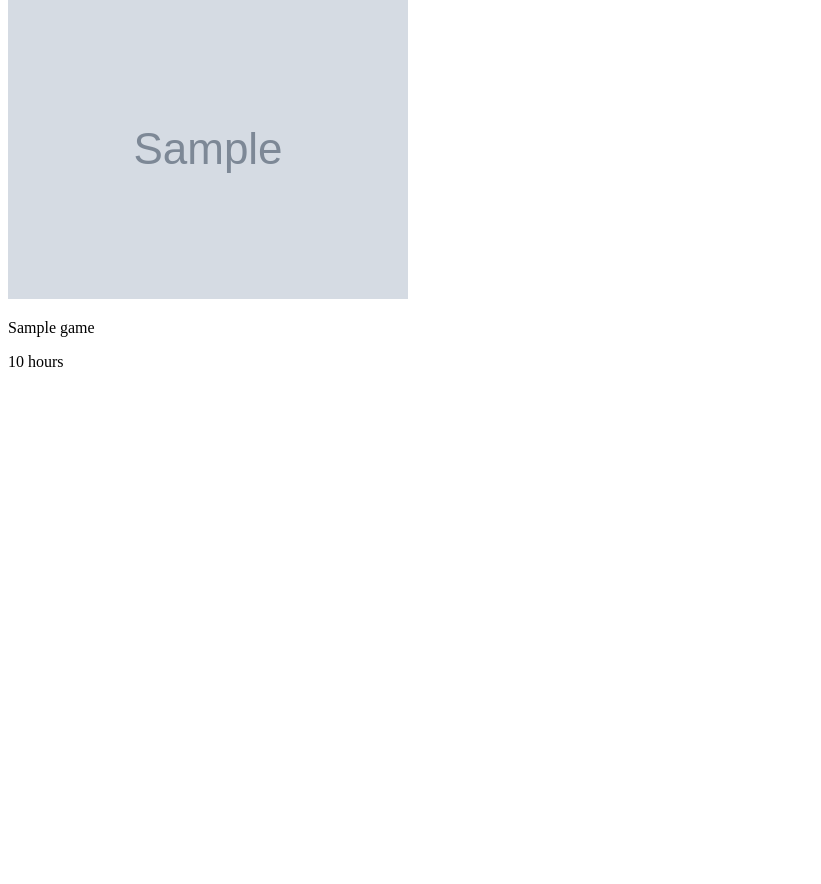
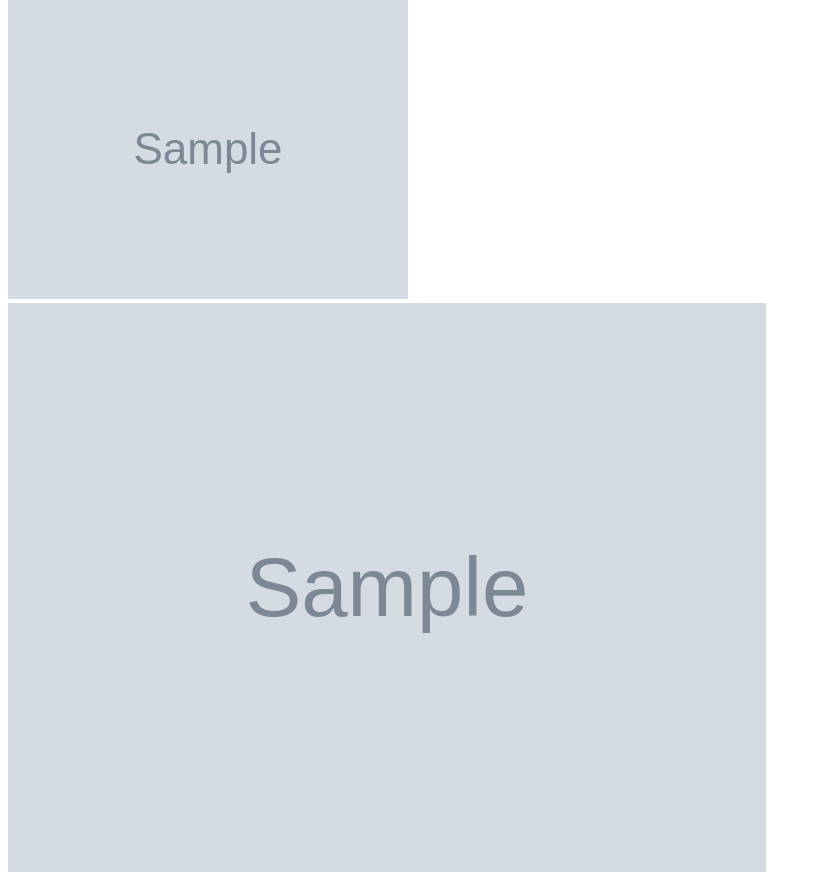
Before and after one commit to kodev-sudo/track-my-games, a Symfony app: template templates/games/index.html.twig in a window 1280 px wide. Shown: the part 45-929 px from the top of the page, without its empty margins (0-821 px from the left). Before the commit the page ends 412 px from the top, so only its background shows below. Run offline with Twig, Linux system fonts and the light colour scheme; the template is opened without the code that fills it: most values are stand-ins (such as "Sample title", 1, 10 or a date in 2020); grey boxes marked "Sample" are stand-in pictures; some libraries are stand-ins or nearby versions.

Commit message:
Add overlay style to Bootstrap card

```diff
--- a/assets/styles/app.scss
+++ b/assets/styles/app.scss
@@ -3,3 +3,7 @@
 body {
     background-color: pink;
 }
+
+.card-overlay {
+    background-color: rgba(0, 0, 0, 0.459);
+}
--- a/templates/games/index.html.twig
+++ b/templates/games/index.html.twig
@@ -1,15 +1,19 @@
 {% extends 'base.html.twig' %}
 
 {% block body %}
+
+<div class="container">
+  <div class="row">
     {% for game in games %}
-    <div class="card" style="width: 18rem;">
-  <img src="{{game.logo}}" class="card-img-top" alt="{{game.name}}">
-  <div class="card-body">
-    <p class="card-text">
-    <p>{{ game.name }}</p>
-    <p>{{ game.duration }} hours</p>
+    <div class="col-4">
+      <div class="card mb-4 mt-4 black-overlay">
+        <img src="{{ game.backgroundImage }}" class="card-img" alt="{{ game.name }}">
+        <div class="card-img-overlay card-overlay align-items-center justify-content-center d-flex">
+          <img src="{{ game.logo }}" width="60%" alt="{{ game.name }}">
+        </div>
+      </div>
+    </div>
+    {% endfor %}
   </div>
 </div>
-
-    {% endfor %}
 {% endblock %}
```
Also changed, not shown: migrations/Version20210514170459.php (deleted, +0 -31 lines).
